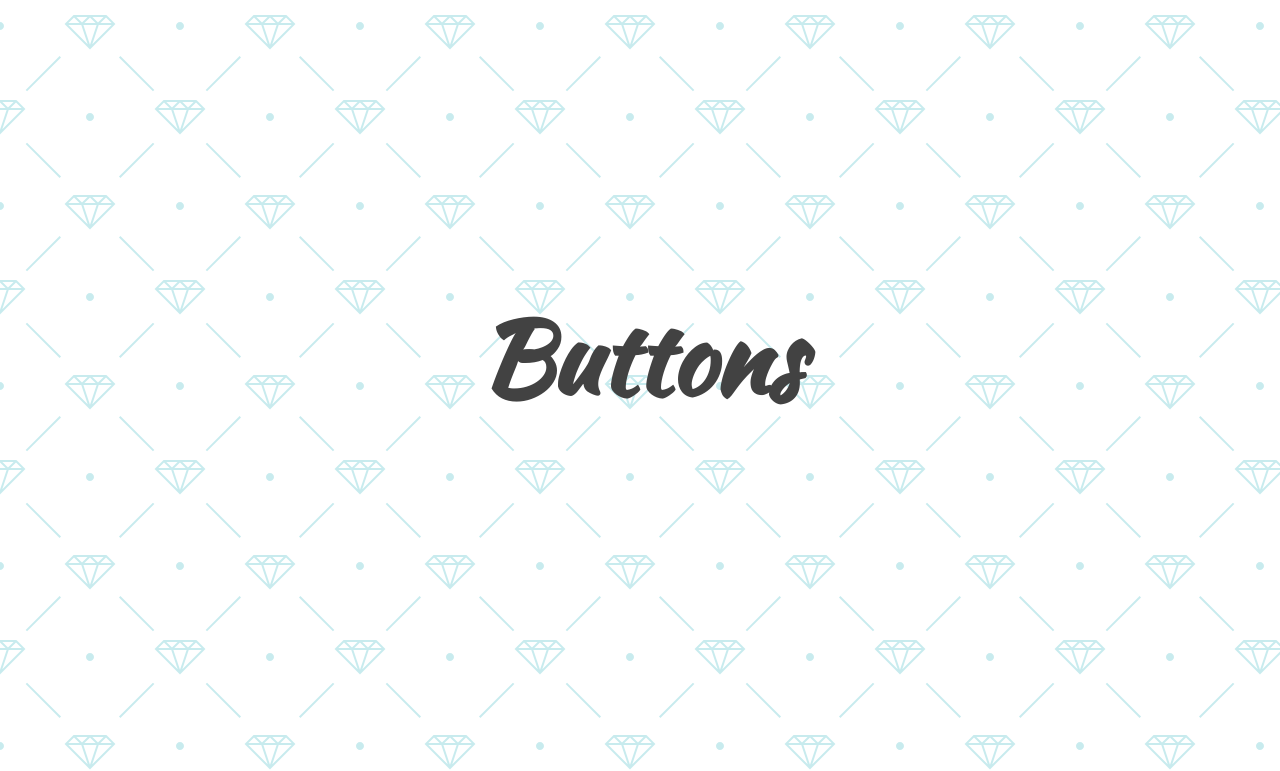
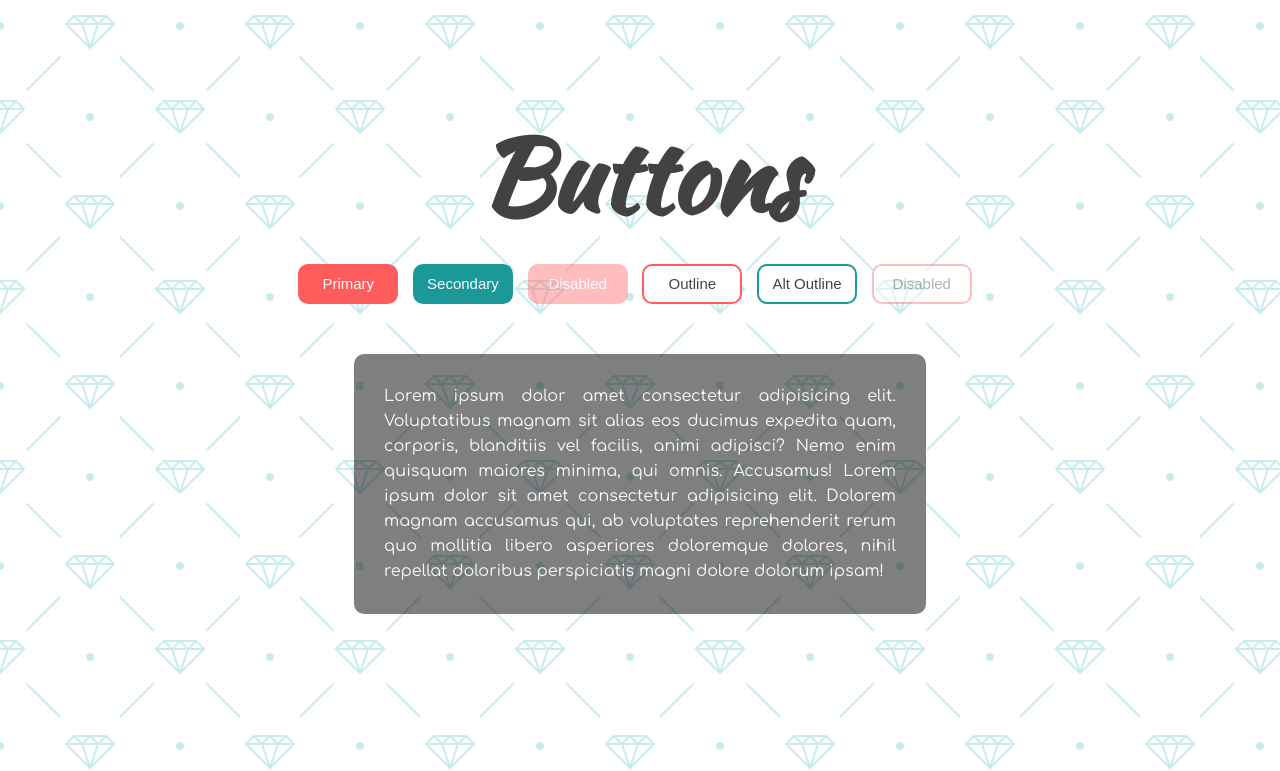
Before and after one commit to MostafaAE/javascript-practice, a plain HTML site: page 12-light-dark-mode/index.html in a window 1280 px wide. Shown: the part 1683-2454 px from the top of the page. Drawn offline with nearby package versions, Linux system fonts and the light colour scheme.

Commit message:
Style projects section

```diff
--- a/12-light-dark-mode/index.html
+++ b/12-light-dark-mode/index.html
@@ -58,7 +58,28 @@
         </div>
       </div>
     </section>
-    <section id="projects"><h1>Buttons</h1></section>
+    <section id="projects">
+      <h1>Buttons</h1>
+      <div class="buttons">
+        <button class="primary">Primary</button>
+        <button class="secondary">Secondary</button>
+        <button class="primary" disabled>Disabled</button>
+        <button class="outline">Outline</button>
+        <button class="secondary outline">Alt Outline</button>
+        <button class="outline" disabled>Disabled</button>
+      </div>
+      <div class="text-box" id="text-box">
+        <p>
+          Lorem ipsum dolor amet consectetur adipisicing elit. Voluptatibus
+          magnam sit alias eos ducimus expedita quam, corporis, blanditiis vel
+          facilis, animi adipisci? Nemo enim quisquam maiores minima, qui omnis.
+          Accusamus! Lorem ipsum dolor sit amet consectetur adipisicing elit.
+          Dolorem magnam accusamus qui, ab voluptates reprehenderit rerum quo
+          mollitia libero asperiores doloremque dolores, nihil repellat
+          doloribus perspiciatis magni dolore dolorum ipsam!
+        </p>
+      </div>
+    </section>
     <section id="contact"></section>
   </body>
 </html>
```
